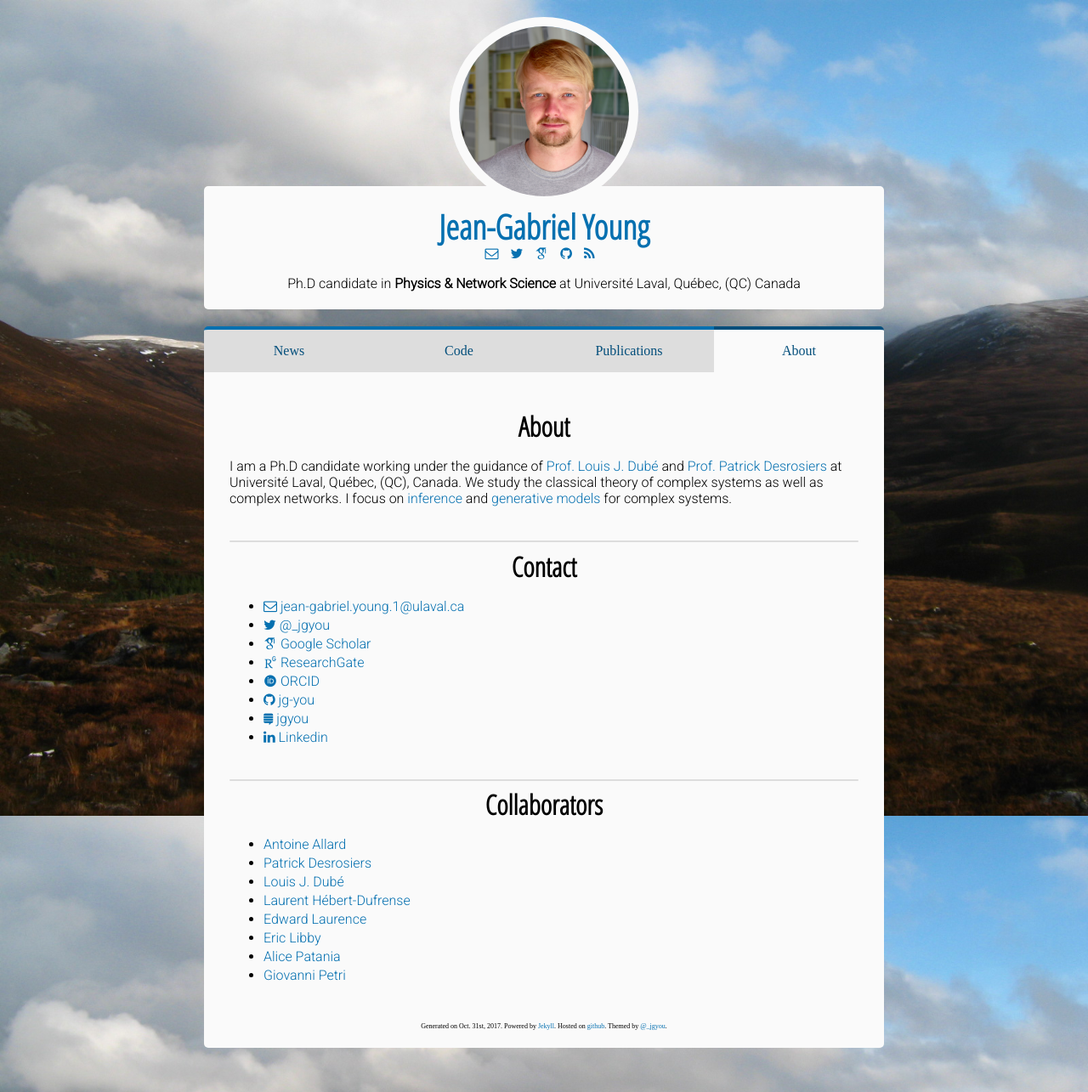
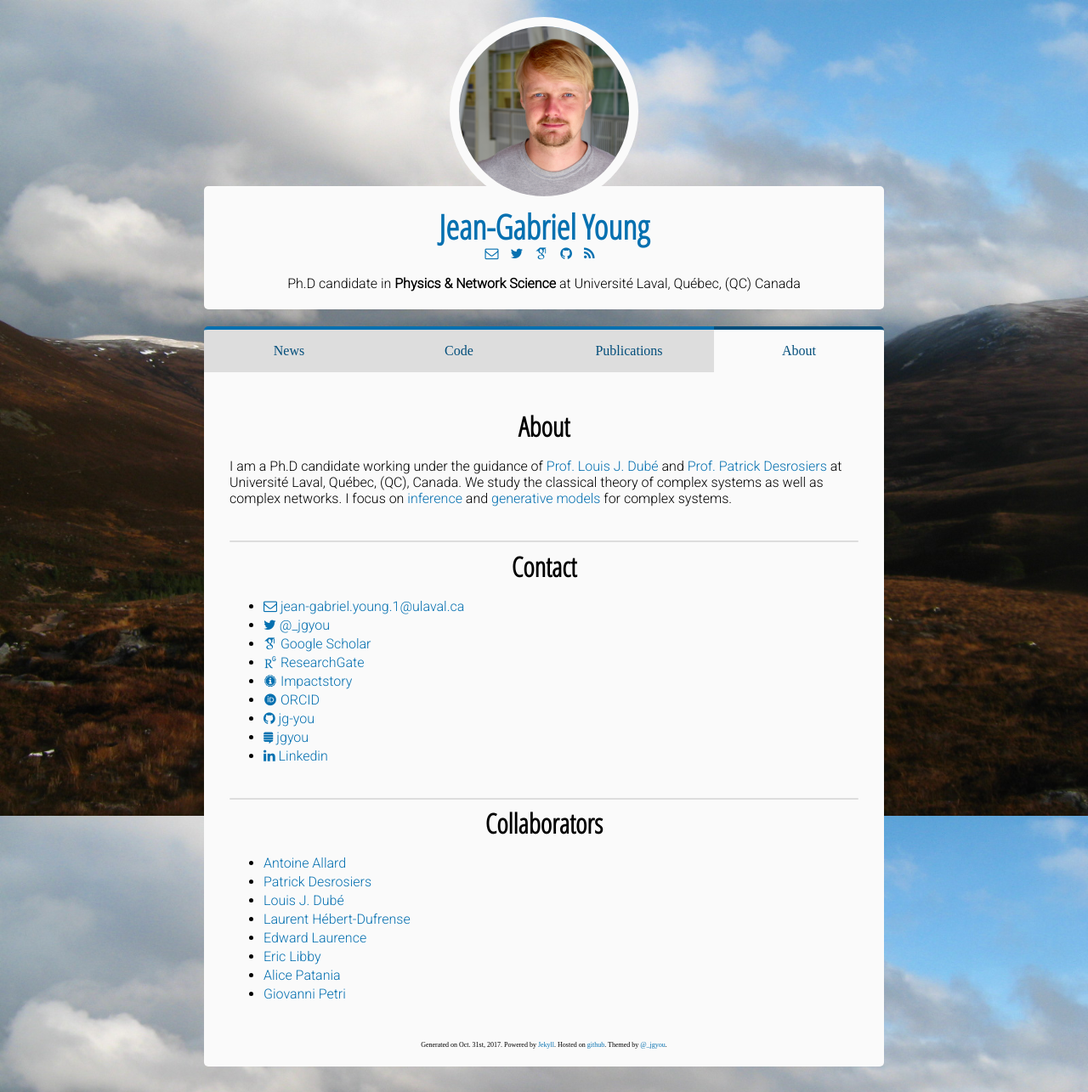
Before and after one commit to jg-you/jg-you.github.io, a Jekyll site: the page built from about.md, in a window 1280 px wide. Shown: the whole page at 85% size. Built offline with Jekyll 4.4.1, drawn with Linux system fonts in a browser that asks for light colours; some web fonts are replaced; comment, search, counter and statistics services are not loaded.

Commit message:
Update about.md

```diff
--- a/about.md
+++ b/about.md
@@ -26,6 +26,8 @@ I focus on [inference](https://en.m.wikipedia.org/wiki/Statistical_inference) an
 <li class="contact-list-item">
 <a href="https://www.researchgate.net/profile/Jean_Gabriel_Young"><i class="ai ai-researchgate" aria-hidden="true"></i>  ResearchGate  </a></li>
 <li class="contact-list-item">
+<a href="https://impactstory.org/u/0000-0002-4464-2692"><i class="ai ai-impactstory" aria-hidden="true"></i>  Impactstory  </a></li>
+<li class="contact-list-item">
 <a href="http://orcid.org/0000-0002-4464-2692"><i class="ai ai-orcid" aria-hidden="true"></i>  ORCID</a>
 </li>
 <li class="contact-list-item">
```
